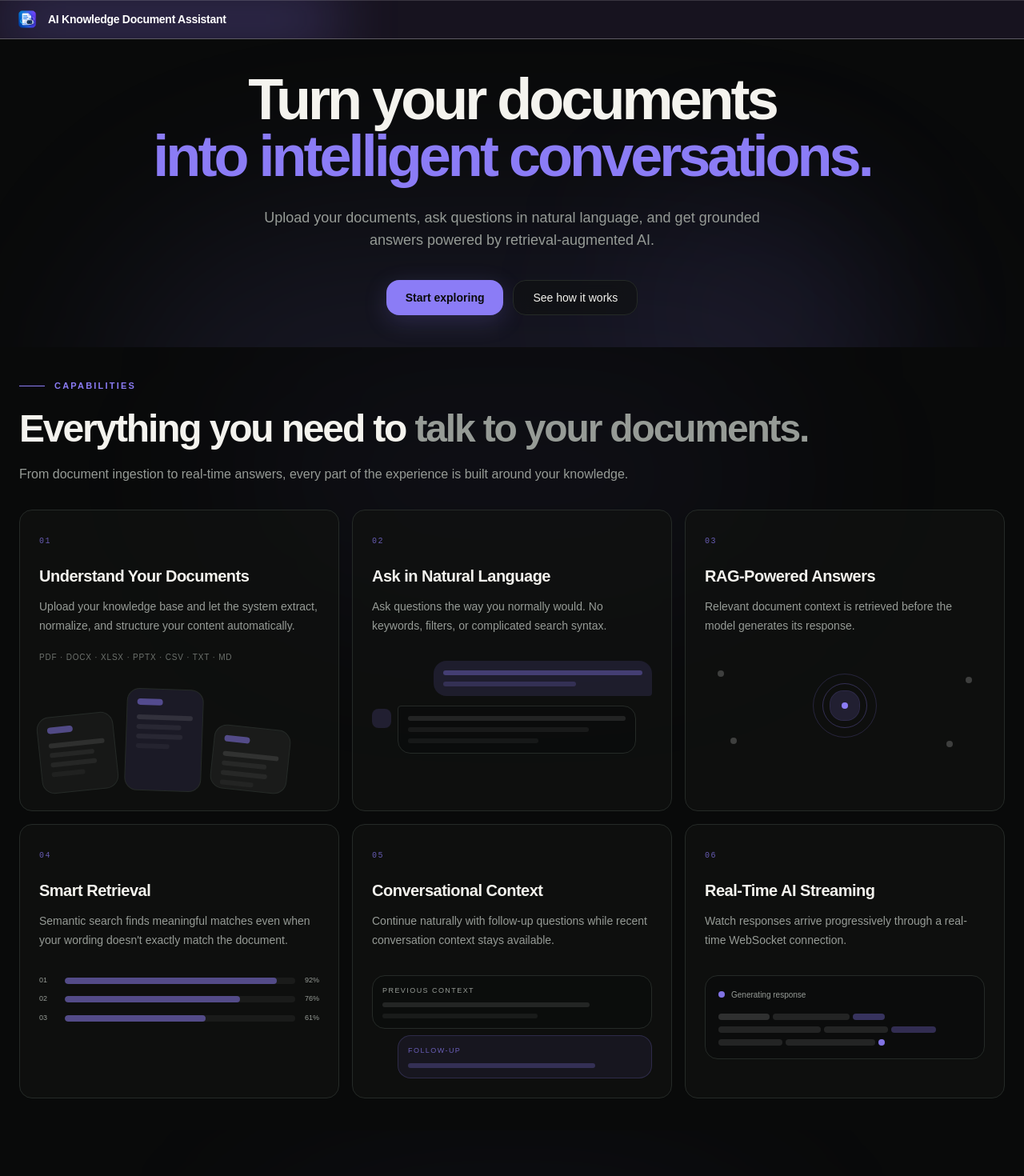
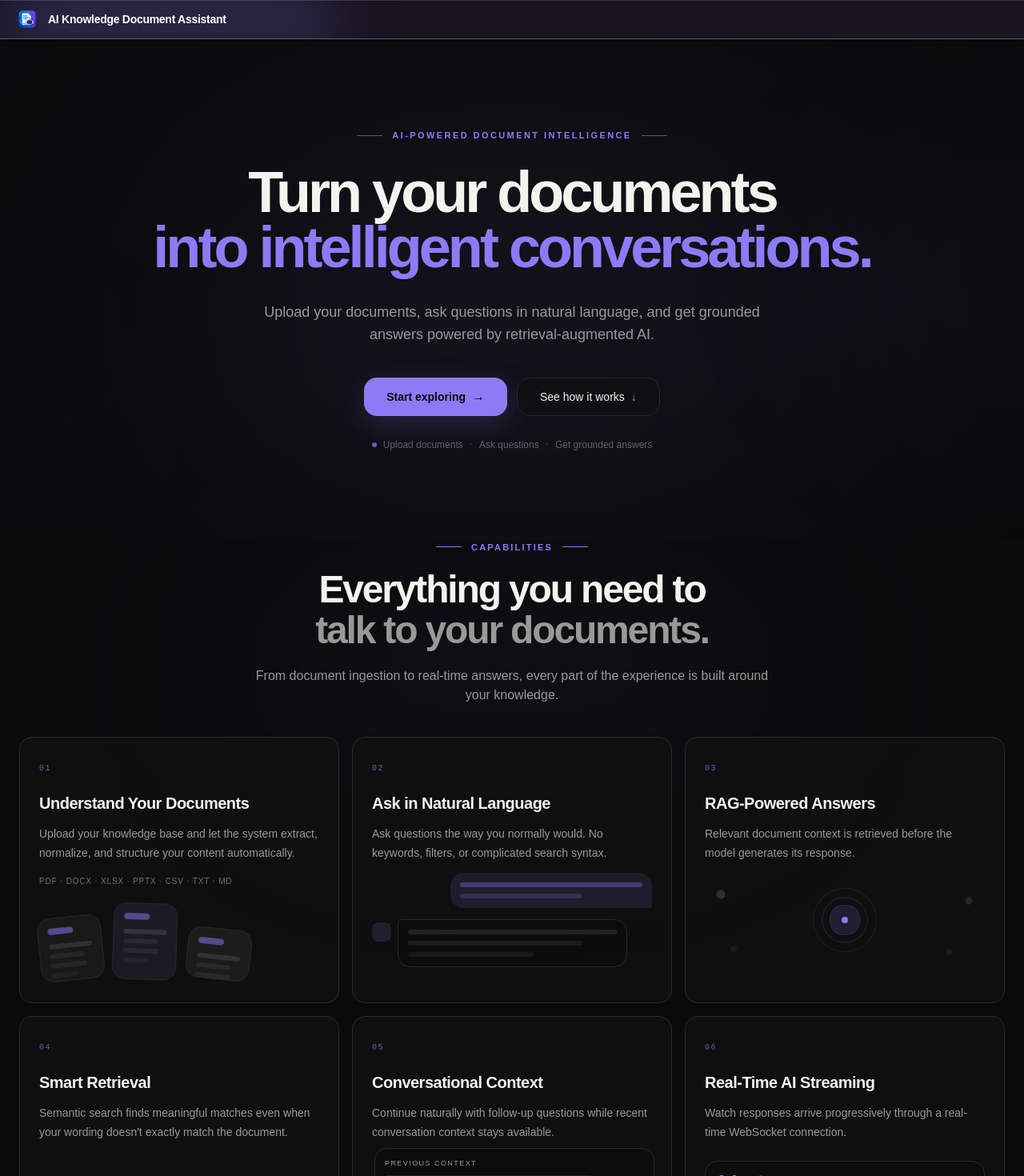
Before and after one commit to ma3llim/ai-knowledge-document-assistant, a React (Vite) app: page / in a window 1280 px wide. Shown: the top 1470 px of the page at 80% size. Built offline with nearby package versions, Linux system fonts and the light colour scheme; no server answers.

Commit message:
feat: add DocumentIntelligence and Footer components, update Home page layout

```diff
--- a/src/components/home/Features.tsx
+++ b/src/components/home/Features.tsx
@@ -45,17 +45,19 @@ const features = [
 ];
 
 const DocumentsVisual = () => (
-    <div className="mt-8 flex items-end gap-3">
+    <div className="mt-6 flex h-24 items-end gap-3">
         {[
-            { h: "h-24", rotate: "-rotate-6", opacity: "bg-white/[0.04]" },
-            { h: "h-32", rotate: "rotate-2", opacity: "bg-landing-primary/[0.10]" },
-            { h: "h-20", rotate: "rotate-6", opacity: "bg-white/[0.05]" },
+            { h: "h-20", rotate: "-rotate-6", opacity: "bg-white/[0.04]", delay: "0s" },
+            { h: "h-24", rotate: "rotate-2", opacity: "bg-landing-primary/[0.10]", delay: "0.15s" },
+            { h: "h-16", rotate: "rotate-6", opacity: "bg-white/[0.05]", delay: "0.3s" },
         ].map((item, index) => (
             <div
                 key={index}
-                className={`${item.h} ${item.rotate} ${item.opacity} relative w-24 overflow-hidden rounded-lg border border-landing-border p-3 transition-transform duration-500 group-hover:-translate-y-1`}
+                style={{ animationDelay: item.delay }}
+                className={`${item.h} ${item.rotate} ${item.opacity} relative w-20 animate-[feature-float_3.5s_ease-in-out_infinite] overflow-hidden rounded-lg border border-landing-border p-3 transition-transform duration-500 group-hover:-translate-y-1`}
             >
                 <div className="mb-3 h-2 w-8 rounded bg-landing-primary/50" />
+
                 <div className="space-y-1.5">
                     <div className="h-1.5 w-full rounded bg-white/10" />
                     <div className="h-1.5 w-4/5 rounded bg-white/6" />
@@ -68,16 +70,16 @@ const DocumentsVisual = () => (
 );
 
 const ChatVisual = () => (
-    <div className="mt-8 space-y-3">
-        <div className="ml-auto w-[78%] rounded-xl rounded-br-sm bg-landing-primary/13 p-3">
+    <div className="mt-6 flex h-24 flex-col justify-center gap-2.5">
+        <div className="ml-auto w-[72%] animate-[feature-chat_4s_ease-in-out_infinite] rounded-xl rounded-br-sm bg-landing-primary/13 p-3">
             <div className="h-1.5 w-full rounded bg-landing-primary/35" />
             <div className="mt-2 h-1.5 w-2/3 rounded bg-landing-primary/20" />
         </div>
 
-        <div className="flex gap-2">
+        <div className="flex gap-2 animate-[feature-chat-reply_4s_ease-in-out_infinite]">
             <div className="mt-1 h-6 w-6 shrink-0 rounded-md bg-landing-primary/15" />
 
-            <div className="w-[85%] rounded-xl rounded-tl-sm border border-landing-border bg-landing-background/50 p-3">
+            <div className="w-[82%] rounded-xl rounded-tl-sm border border-landing-border bg-landing-background/50 p-3">
                 <div className="h-1.5 w-full rounded bg-white/10" />
                 <div className="mt-2 h-1.5 w-5/6 rounded bg-white/6" />
                 <div className="mt-2 h-1.5 w-3/5 rounded bg-white/5" />
@@ -87,28 +89,39 @@ const ChatVisual = () => (
 );
 
 const RagVisual = () => (
-    <div className="relative mt-8 flex h-28 items-center justify-center">
-        <div className="absolute h-20 w-20 rounded-full border border-landing-primary/20" />
-        <div className="absolute h-14 w-14 rounded-full border border-landing-primary/30" />
+    <div className="relative mt-6 flex h-24 items-center justify-center">
+        <div className="absolute h-20 w-20 animate-[feature-pulse_3s_ease-in-out_infinite] rounded-full border border-landing-primary/20" />
+
+        <div className="absolute h-14 w-14 animate-[feature-pulse_3s_ease-in-out_infinite_0.4s] rounded-full border border-landing-primary/30" />
 
         <div className="relative flex h-9 w-9 items-center justify-center rounded-lg bg-landing-primary/15 ring-1 ring-landing-primary/25">
-            <div className="h-2 w-2 rounded-full bg-landing-primary" />
+            <div className="h-2 w-2 animate-pulse rounded-full bg-landing-primary" />
         </div>
 
-        {["left-4 top-3", "right-4 top-5", "left-8 bottom-2", "right-10 bottom-1"].map((position) => (
-            <span key={position} className={`absolute ${position} h-2 w-2 rounded-full bg-white/20`} />
+        {["left-4 top-3", "right-4 top-5", "left-8 bottom-2", "right-10 bottom-1"].map((position, index) => (
+            <span
+                key={position}
+                style={{ animationDelay: `${index * 0.35}s` }}
+                className={`absolute ${position} h-2 w-2 animate-[feature-node_2.5s_ease-in-out_infinite] rounded-full bg-white/20`}
+            />
         ))}
     </div>
 );
 
 const RetrievalVisual = () => (
-    <div className="mt-8 space-y-2.5">
+    <div className="mt-6 flex h-24 flex-col justify-center space-y-2.5">
         {[92, 76, 61].map((width, index) => (
             <div key={index} className="flex items-center gap-3">
                 <span className="w-5 text-[9px] text-landing-muted">0{index + 1}</span>
 
                 <div className="h-2 flex-1 overflow-hidden rounded-full bg-white/5">
-                    <div className="h-full rounded-full bg-landing-primary/50" style={{ width: `${width}%` }} />
+                    <div
+                        style={{
+                            width: `${width}%`,
+                            animationDelay: `${index * 0.25}s`,
+                        }}
+                        className="h-full animate-[feature-bar_2.8s_ease-in-out_infinite] rounded-full bg-landing-primary/50"
+                    />
                 </div>
 
                 <span className="text-[9px] text-landing-muted">{width}%</span>
@@ -118,15 +131,15 @@ const RetrievalVisual = () => (
 );
 
 const MemoryVisual = () => (
-    <div className="mt-8 space-y-2">
-        <div className="rounded-lg border border-landing-border bg-landing-background/40 p-3">
+    <div className="mt-6 flex h-24 flex-col justify-center space-y-2">
+        <div className="animate-[feature-memory_4s_ease-in-out_infinite] rounded-lg border border-landing-border bg-landing-background/40 p-3">
             <div className="mb-2 text-[9px] uppercase tracking-[0.16em] text-landing-muted">Previous context</div>
 
             <div className="h-1.5 w-4/5 rounded bg-white/10" />
             <div className="mt-2 h-1.5 w-3/5 rounded bg-white/6" />
         </div>
 
-        <div className="ml-8 rounded-lg border border-landing-primary/20 bg-landing-primary/[0.07] p-3">
+        <div className="ml-8 animate-[feature-memory-reply_4s_ease-in-out_infinite] rounded-lg border border-landing-primary/20 bg-landing-primary/[0.07] p-3">
             <div className="mb-2 text-[9px] uppercase tracking-[0.16em] text-landing-primary/70">Follow-up</div>
 
             <div className="h-1.5 w-4/5 rounded bg-landing-primary/25" />
@@ -135,9 +148,10 @@ const MemoryVisual = () => (
 );
 
 const StreamingVisual = () => (
-    <div className="mt-8 rounded-xl border border-landing-border bg-landing-background/50 p-4">
-        <div className="mb-4 flex items-center gap-2">
+    <div className="mt-6 flex h-24 flex-col justify-center rounded-xl border border-landing-border bg-landing-background/50 p-4">
+        <div className="mb-3 flex items-center gap-2">
             <span className="h-2 w-2 animate-pulse rounded-full bg-landing-primary" />
+
             <span className="text-[10px] font-medium text-landing-muted">Generating response</span>
         </div>
 
@@ -145,13 +159,13 @@ const StreamingVisual = () => (
             <div className="flex gap-1">
                 <span className="h-2 w-16 rounded bg-white/15" />
                 <span className="h-2 w-24 rounded bg-white/10" />
-                <span className="h-2 w-10 rounded bg-landing-primary/35" />
+                <span className="h-2 w-10 animate-pulse rounded bg-landing-primary/35" />
             </div>
 
             <div className="flex gap-1">
                 <span className="h-2 w-32 rounded bg-white/10" />
                 <span className="h-2 w-20 rounded bg-white/10" />
-                <span className="h-2 w-14 rounded bg-landing-primary/30" />
+                <span className="h-2 w-14 animate-pulse rounded bg-landing-primary/30" />
             </div>
 
             <div className="flex gap-1">
@@ -184,23 +198,31 @@ const FeatureVisual = ({ type }: { type: string }) => {
 
 const Features = () => {
     return (
-        <section className="relative overflow-hidden bg-landing-background py-10">
+        <section className="relative overflow-hidden bg-landing-background">
             <div className="pointer-events-none absolute left-1/2 top-0 h-80 w-175 -translate-x-1/2 rounded-full bg-landing-primary/5 blur-[120px]" />
+
             <div className="relative mx-auto max-w-7xl px-6">
-                <div className="max-w-5xl">
-                    <div className="mb-5 flex items-center gap-3">
+                <div className="mx-auto max-w-2xl text-center">
+                    <div className="mb-5 flex items-center justify-center gap-3">
                         <span className="h-px w-8 bg-landing-primary" />
+
                         <span className="text-[11px] font-semibold uppercase tracking-[0.2em] text-landing-primary">Capabilities</span>
+
+                        <span className="h-px w-8 bg-landing-primary" />
                     </div>
+
                     <h2 className="text-4xl font-semibold leading-[1.05] tracking-[-0.045em] text-landing-foreground sm:text-5xl">
-                        Everything you need to <span className="text-landing-muted"> talk to your documents.</span>
+                        Everything you need to
+                        <br />
+                        <span className="text-landing-muted">talk to your documents.</span>
                     </h2>
+
                     <p className="mt-5 text-sm leading-6 text-landing-muted sm:text-base">
                         From document ingestion to real-time answers, every part of the experience is built around your knowledge.
                     </p>
                 </div>
 
-                <div className="mt-8 grid grid-cols-1 gap-4 md:grid-cols-2 lg:grid-cols-3">
+                <div className="mt-10 grid grid-cols-1 gap-4 md:grid-cols-2 lg:grid-cols-3">
                     {features.map((feature) => (
                         <article
                             key={feature.number}
@@ -216,7 +238,7 @@ const Features = () => {
                                 <p className="mt-3 text-sm leading-6 text-landing-muted">{feature.description}</p>
 
                                 {feature.meta && (
-                                    <div className="mt-5 text-[10px] font-medium tracking-[0.08em] text-landing-muted/70">{feature.meta}</div>
+                                    <div className="mt-4 text-[10px] font-medium tracking-[0.08em] text-landing-muted/70">{feature.meta}</div>
                                 )}
 
                                 <FeatureVisual type={feature.visual} />
--- a/src/components/home/Hero.tsx
+++ b/src/components/home/Hero.tsx
@@ -3,27 +3,56 @@ import { Link } from "react-router-dom";
 const Hero = () => {
     return (
         <section className="relative overflow-hidden bg-landing-background">
-            <div className="pointer-events-none absolute left-1/2 top-55 h-130 w-255 -translate-x-1/2 rounded-full bg-landing-primary/10 blur-[120px]" />
-            <div className="pointer-events-none absolute right-45 top-45 h-80 w-[320px] rounded-full bg-landing-primary/6 blur-[100px]" />
+            <div className="pointer-events-none absolute left-1/2 top-20 h-130 w-225 -translate-x-1/2 rounded-full bg-landing-primary/8 blur-[140px]" />
+            <div className="pointer-events-none absolute -right-32 top-32 h-90 w-90 rounded-full bg-landing-primary/5 blur-[120px]" />
+            <div className="pointer-events-none absolute -left-40 bottom-0 h-70 w-70 rounded-full bg-landing-primary/[0.035] blur-[110px]" />
+            <div className="relative mx-auto flex max-w-7xl flex-col items-center px-6 py-20 text-center sm:py-24 lg:py-28">
+                <div className="mb-7 flex items-center gap-3">
+                    <span className="h-px w-8 bg-landing-primary/60" />
+                    <span className="text-[11px] font-semibold uppercase tracking-[0.22em] text-landing-primary">
+                        AI-powered document intelligence
+                    </span>
 
-            <div className="relative mx-auto flex max-w-7xl flex-col items-center px-6 py-10 text-center">
-                <h1 className="max-w-5xl text-balance text-5xl font-semibold leading-[0.98] tracking-[-0.055em] text-landing-foreground sm:text-6xl lg:text-7xl">
+                    <span className="h-px w-8 bg-landing-primary/60" />
+                </div>
+
+                <h1 className="max-w-5xl text-balance text-5xl font-semibold leading-[0.96] tracking-[-0.055em] text-landing-foreground sm:text-6xl lg:text-7xl">
                     Turn your documents
                     <br />
                     <span className="text-landing-primary">into intelligent conversations.</span>
                 </h1>
-                <p className="mt-7 max-w-2xl text-pretty text-base leading-7 text-landing-muted sm:text-lg">
+
+                <p className="mt-8 max-w-2xl text-pretty text-base leading-7 text-landing-muted sm:text-lg">
                     Upload your documents, ask questions in natural language, and get grounded answers powered by retrieval-augmented AI.
                 </p>
-                <div className="mt-9 flex flex-col items-center gap-3 sm:flex-row">
-                    <Link to={"/login"}>
-                        <button className="inline-flex h-11 items-center justify-center rounded-lg bg-landing-primary px-6 text-sm font-semibold text-landing-primary-foreground shadow-[0_8px_30px_rgba(139,124,246,0.20)] transition-all duration-200 hover:bg-landing-primary-hover hover:shadow-[0_10px_36px_rgba(139,124,246,0.28)]">
+
+                <div className="mt-10 flex flex-col items-center gap-3 sm:flex-row">
+                    <Link to="/login">
+                        <button
+                            type="button"
+                            className="inline-flex h-12 items-center justify-center rounded-lg bg-landing-primary px-7 text-sm font-semibold text-landing-primary-foreground shadow-[0_10px_35px_rgba(139,124,246,0.20)] transition-all duration-200 hover:bg-landing-primary-hover hover:shadow-[0_12px_42px_rgba(139,124,246,0.30)]"
+                        >
                             Start exploring
+                            <span className="ml-2 text-base">→</span>
                         </button>
                     </Link>
-                    <button className="inline-flex h-11 items-center justify-center rounded-lg border border-landing-border bg-landing-surface/60 px-6 text-sm font-medium text-landing-foreground backdrop-blur-md transition-colors duration-200 hover:bg-landing-panel">
+
+                    <a
+                        href="#product-demo"
+                        className="inline-flex h-12 items-center justify-center rounded-lg border border-landing-border bg-landing-surface/60 px-7 text-sm font-medium text-landing-foreground backdrop-blur-md transition-all duration-200 hover:border-landing-primary/30 hover:bg-landing-panel"
+                    >
                         See how it works
-                    </button>
+                        <span className="ml-2 text-landing-muted">↓</span>
+                    </a>
+                </div>
+
+                <div className="mt-7 flex items-center gap-2 text-xs text-landing-muted/60">
+                    <span className="size-1.5 rounded-full bg-landing-primary/70" />
+                    <span>Upload documents</span>
+                    <span className="text-landing-border">•</span>
+                    <span>Ask questions</span>
+                    <span className="text-landing-border">•</span>
+                    <span>Get grounded answers</span>
                 </div>
             </div>
         </section>
--- a/src/components/home/TrustedTechnology.tsx
+++ b/src/components/home/TrustedTechnology.tsx
@@ -23,10 +23,10 @@ const technologies = [
 
 const TrustedTechnology = () => {
     return (
-        <section className="relative overflow-hidden border-y border-landing-border bg-landing-surface/30 py-8">
+        <section className="relative overflow-hidden border-y border-landing-border bg-landing-surface/30 py-4">
             <div className="relative flex overflow-hidden">
                 <div className="flex shrink-0 animate-[marquee_35s_linear_infinite] items-center gap-10 whitespace-nowrap">
-                    {[...technologies, ...technologies].map((technology, index) => (
+                    {[...technologies].map((technology, index) => (
                         <div key={`${technology}-${index}`} className="flex items-center gap-10">
                             <span className="text-sm font-medium tracking-[-0.01em] transition-colors duration-300 hover:text-landing-foreground">
                                 {technology}
--- a/src/index.css
+++ b/src/index.css
@@ -151,3 +151,107 @@ button {
         transform: translateX(-50%);
     }
 }
+
+@keyframes feature-float {
+
+    0%,
+    100% {
+        transform: translateY(0);
+    }
+
+    50% {
+        transform: translateY(-5px);
+    }
+}
+
+@keyframes feature-chat {
+
+    0%,
+    100% {
+        transform: translateY(0);
+    }
+
+    50% {
+        transform: translateY(-2px);
+    }
+}
+
+@keyframes feature-chat-reply {
+
+    0%,
+    100% {
+        transform: translateY(0);
+    }
+
+    50% {
+        transform: translateY(2px);
+    }
+}
+
+@keyframes feature-pulse {
+
+    0%,
+    100% {
+        transform: scale(1);
+        opacity: 0.7;
+    }
+
+    50% {
+        transform: scale(1.08);
+        opacity: 1;
+    }
+}
+
+@keyframes feature-node {
+
+    0%,
+    100% {
+        transform: scale(1);
+        opacity: 0.3;
+    }
+
+    50% {
+        transform: scale(1.5);
+        opacity: 0.8;
+    }
+}
+
+@keyframes feature-bar {
+
+    0%,
+    100% {
+        opacity: 0.45;
+        transform: scaleX(0.96);
+        transform-origin: left;
+    }
+
+    50% {
+        opacity: 0.9;
+        transform: scaleX(1);
+        transform-origin: left;
+    }
+}
+
+@keyframes feature-memory {
+
+    0%,
+    100% {
+        transform: translateX(0);
+    }
+
+    50% {
+        transform: translateX(3px);
+    }
+}
+
+@keyframes feature-memory-reply {
+
+    0%,
+    100% {
+        transform: translateX(0);
+    }
+
+    50% {
+        transform: translateX(-3px);
+    }
+}
--- a/src/pages/Home.tsx
+++ b/src/pages/Home.tsx
@@ -1,8 +1,10 @@
-import Features from "@/components/home/Features";
 import Header from "@/components/home/Header";
 import Hero from "@/components/home/Hero";
 import TrustedTechnology from "@/components/home/TrustedTechnology";
 import VideoShowcase from "@/components/home/VideoShowcase";
+import DocumentIntelligence from "@/components/home/DocumentIntelligence";
+import Footer from "@/components/home/Footer";
+import Features from "@/components/home/Features";
 
 const Home = () => {
     return (
@@ -12,6 +14,8 @@ const Home = () => {
             <Features />
             <VideoShowcase />
             <TrustedTechnology />
+            <DocumentIntelligence />
+            <Footer />
         </>
     );
 };
```
Also changed, not shown: src/components/home/DocumentIntelligence.tsx (added, +86 -0 lines), src/components/home/Footer.tsx (added, +18 -0 lines).
